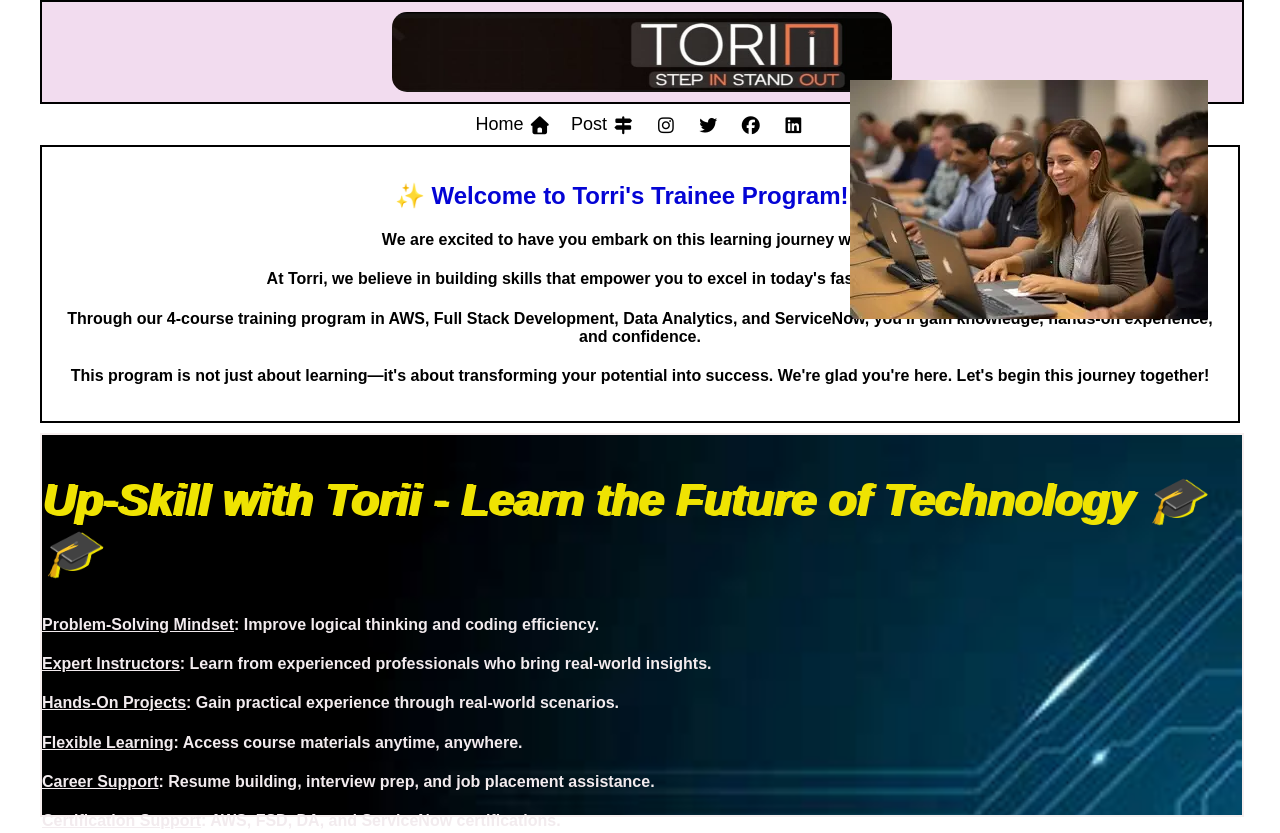
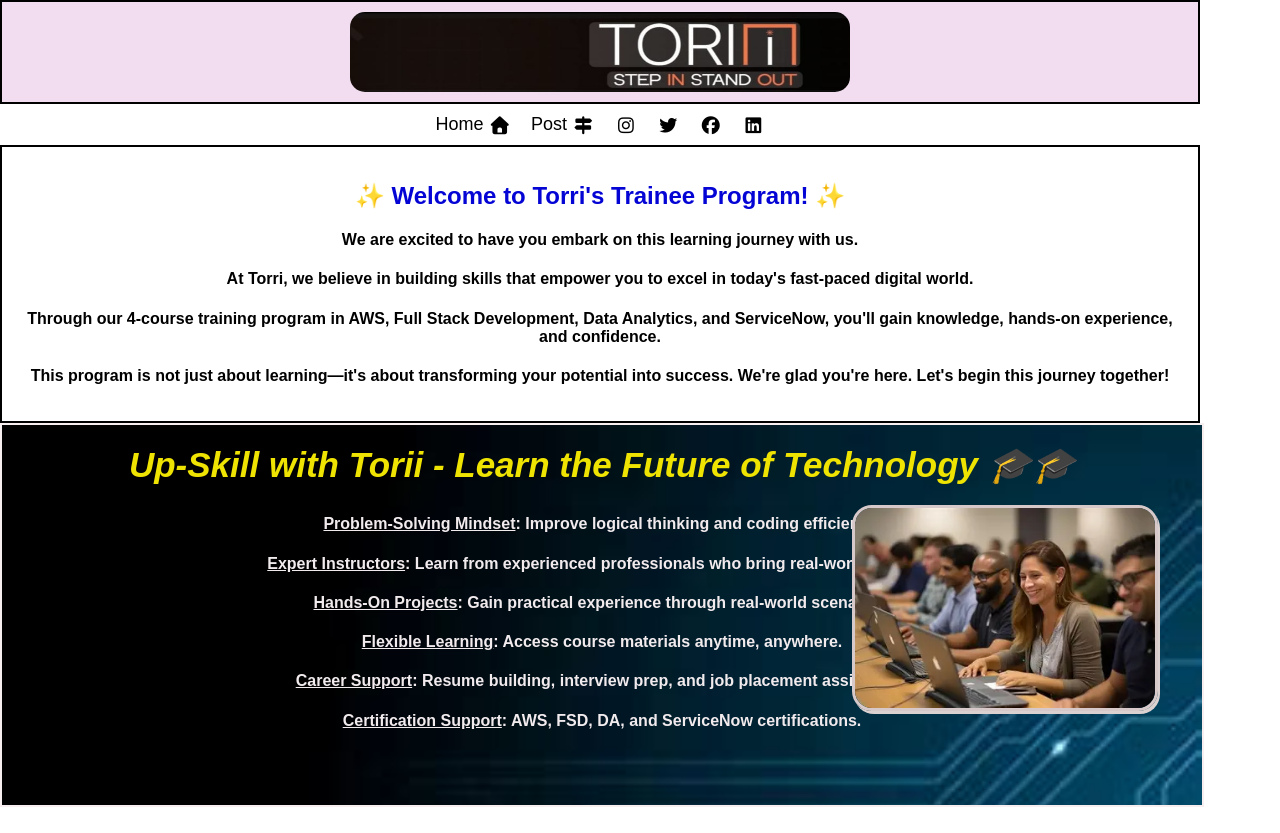
Before and after one commit to gowthamigowthu2005-dotcom/blog, a plain HTML site: page index.html in a window 1280 px wide. Shown: the top 833 px of the page. Drawn offline with Linux system fonts and the light colour scheme.

Commit message:
Update index.html

```diff
--- a/index.html
+++ b/index.html
@@ -10,21 +10,6 @@
             font-family: Arial, sans-serif;
             width: 1200px; /* fixed width like desktop */
         }
-body {
-    width: 1200px; /* fixed width */
-    margin: 0 auto; /* center horizontally */
-    font-family: Arial, sans-serif;
-}
-
-header, .info, #offer, .contact {
-    width: 100%; /* full width inside fixed body */
-}
-
-.info img {
-    position: absolute; /* keep exact position like desktop */
-    top: 80px;
-    left: 850px;
-}
 
         header{
             border:2px solid black;
@@ -68,40 +53,37 @@ header, .info, #offer, .contact {
             color: rgb(4, 4, 213);
         }
 
-          .info{
-            background-image: url(tec.jpg) ;
-          margin-top:10px ;
-    background-repeat: no-repeat;
-    background-size: cover;
-    height:380px;
-    width:100%;
-    display: blcok;
+        .info {
+            background-image: url(tec.jpg);
+            background-size: cover;
+            background-repeat: no-repeat;
+            height: 380px;
+            width: 1200px; /* keep same as desktop */
+            border: 2px solid rgb(247, 239, 239);
+            text-align: center;
+            position: relative;
+        }
 
-
-    border: 2px solid rgb(247, 239, 239);
-           }
-           .info h2{
-            font-size: 45px;
+        .info h2 {
+            font-size: 35px;
             font-style: italic;
             color: rgb(239, 227, 2);
-            text-shadow: 3px 01px;
+            margin-top: 20px;
             display: flex;
             justify-content: center;
             align-self: center;
             flex-wrap: nowrap;
-           }
-           .info h4{
+        }
+
+        .info h4 {
             color: rgb(242, 235, 238);
 
-            font-style: bold;
-           }
-           .info img{
-
+        }
 
         .info img {
             position: absolute;
             top: 80px;
-            left: 850px;
+            left: 850px; /* fixed position like desktop */
             width: 300px;
             height: 200px;
             border-radius: 20px;
```
